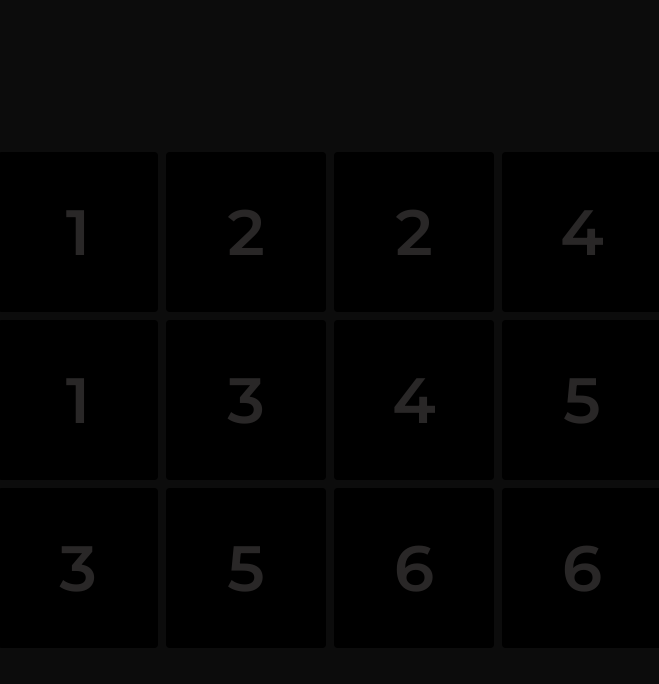
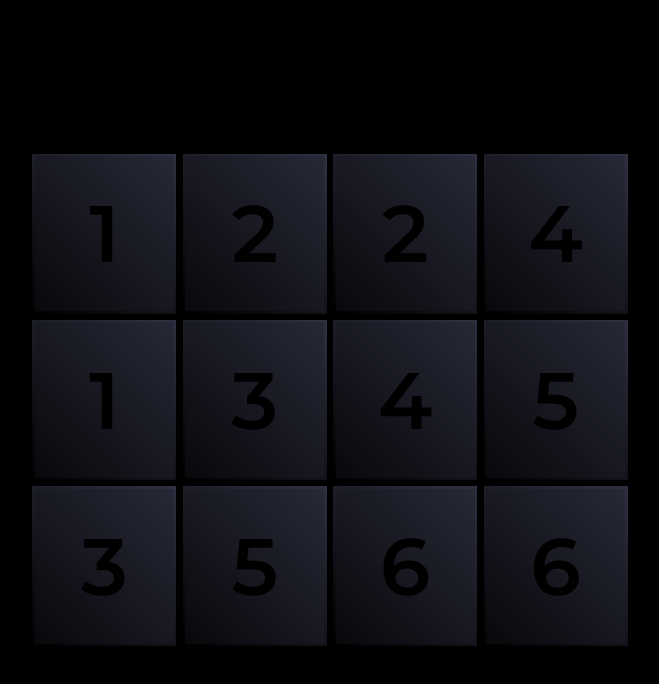
Before and after one commit to tasca-eduard/memoryed, a React (Create React App) app: page / in a window 1280 px wide. Shown: the top 684 px of the page, without its empty margins (310-969 px from the left). Built offline with nearby package versions, Linux system fonts and the light colour scheme; a web font is replaced by a local one.

Commit message:
Changed styling to a more modern one

```diff
--- a/src/scss/components/_game-grid.scss
+++ b/src/scss/components/_game-grid.scss
@@ -16,30 +16,48 @@
   .wrapper {
     display: grid;
     grid-template-rows: 20vmin 20vmin 20vmin;
-    grid-template-columns: 20vmin 20vmin 20vmin 20vmin;
-    gap: 1vmin;
+    grid-template-columns: 18vmin 18vmin 18vmin 18vmin;
+    gap: .8vmin;
   }
 
   .card {
-    background: $black;
+    background: linear-gradient(
+      35deg,
+      $appBg,
+      $primaryClr
+    );
     display: flex;
     justify-content: center;
     align-items: center;
     outline: none;
     border: none;
-    padding: .4vmin;
-    border-radius: .5vmin;
+    padding: .3vmin;
+    border-radius: .2;
     position: relative;
+    transition: .2s;
+
+    // &:nth-child(-n + 12) {
+    //   transform: skew(-5deg);
+    // }
+
+    // &:nth-child(-n + 8) {
+    //   transform: skew(5deg);
+    // }
+
+    // &:nth-child(-n + 4) {
+    //   transform: skew(-5deg);
+    // }
+
 
     &::before,
     .border {
       content: "";
       position: absolute;
       background: radial-gradient(
-        34vmin
+        18vmin
         circle at var(--mouse-x) var(--mouse-y),
-        rgba($white, .1),
-        transparent 40%
+        rgba($accent, .1),
+        transparent 60%
       );
       width: 100%;
       height: 100%;
@@ -51,9 +69,9 @@
 
     .border {
       background: radial-gradient(
-        26vmin
+        36vmin
         circle at var(--mouse-x) var(--mouse-y),
-        rgba($white, .15),
+        rgba($accent, .7),
         transparent 40%
       );
       z-index: 1;
@@ -63,26 +81,44 @@
       z-index: 3;
     }
 
-    &:hover {
+    &:hover,
+    &:focus {
+      margin: .6vmin;
+
+      .content {
+        background-position: -10vmin;
+        font-size: 9vmin;
+      }
+
       &::before {
         opacity: 1;
       }
     }
 
     .content {
-      background: $black;
+      background: linear-gradient(
+        45deg,
+        $appBg,
+        $primaryClr
+      );
+      background-size: calc(100% + 10vmin) calc(100% + 10vmin);
       width: 100%;
       height: 100%;
       border-radius: inherit;
       z-index: 2;
       position: relative;
-      color: $secondaryClr;
+      color: $appBg;
       display: flex;
       justify-content: center;
       align-items: center;
       font-weight: 600;
-      font-size: 8vmin;
+      font-size: 10vmin;
       transition: .2s;
+      // text-shadow:
+      //   2px -2px $accent,
+      //   -2px -2px $accent,
+      //   -2px 2px $accent,
+      //   2px 2px $accent;
     }
   }
 }
--- a/src/scss/shared/_base.scss
+++ b/src/scss/shared/_base.scss
@@ -1,5 +1,5 @@
 .app {
   width: 100vw;
   height: 100vh;
-  background: $primaryBg;
+  background: $appBg;
 }
--- a/src/scss/shared/_variables.scss
+++ b/src/scss/shared/_variables.scss
@@ -1,7 +1,8 @@
-$primaryClr: #161414;
-$secondaryClr: #292727;
-$tertiaryClr: #9C3D54;
-$primaryBg: #0c0c0c;
+$primaryClr: #2f3142;
+
+$accent: #34374e;
+
+$appBg: #000000;
 
 $white: #ffffff;
 $black: #000000;
```
